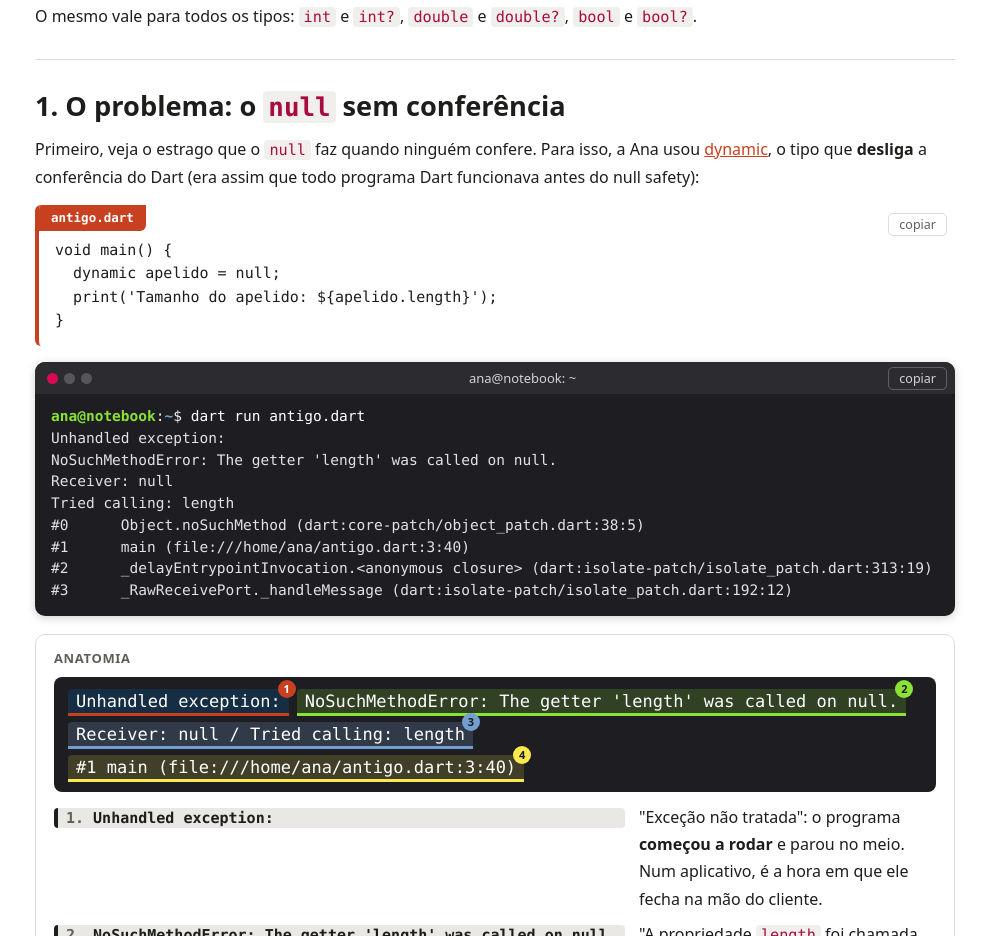
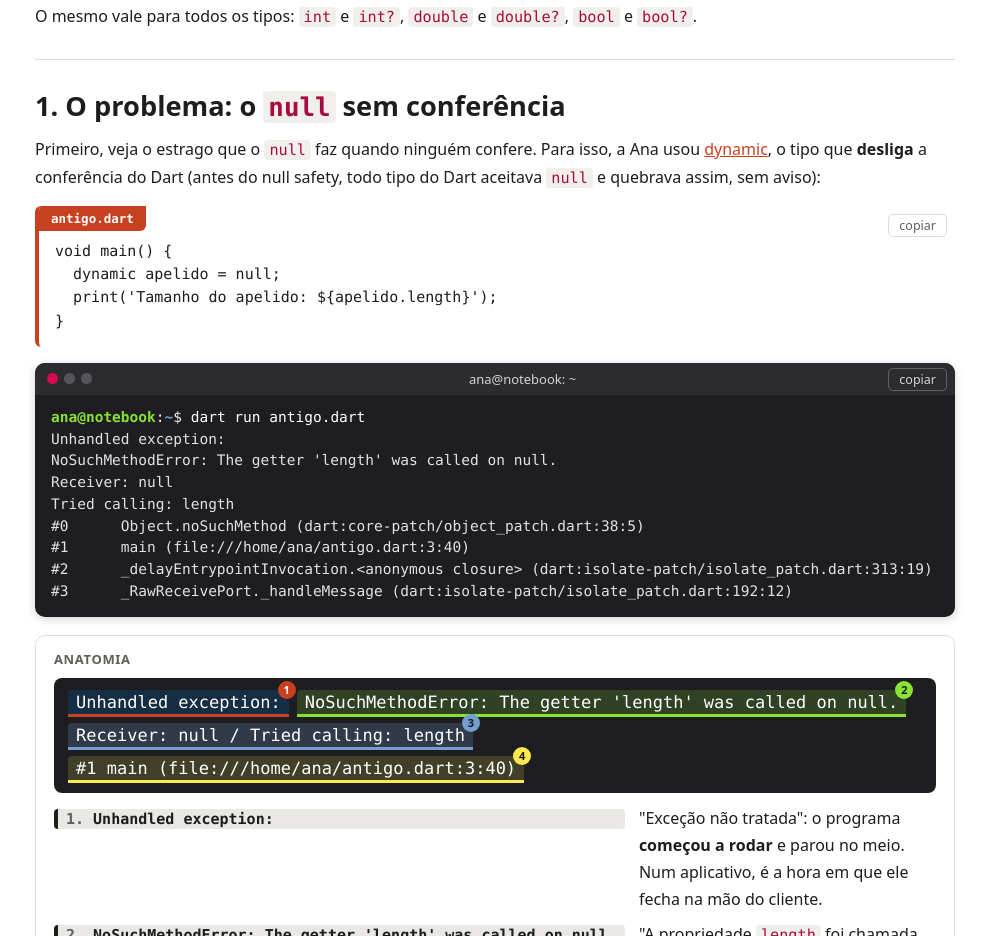
Before and after one commit to Wallysondevs/guia-dart, a plain HTML site: page null-safety.html in a window 1280 px wide. Shown: the part 1218-2154 px from the top of the page, without its empty margins (255-1244 px from the left). Drawn offline with Linux system fonts and the light colour scheme.

Commit message:
revisão: null-safety, frase sobre o null antes do null safety

```diff
--- a/null-safety.html
+++ b/null-safety.html
@@ -52,7 +52,7 @@
 <hr>
 
 <h2>1. O problema: o <code>null</code> sem conferência</h2>
-<p>Primeiro, veja o estrago que o <code>null</code> faz quando ninguém confere. Para isso, a Ana usou <a href="dynamic-object.html">dynamic</a>, o tipo que <strong>desliga</strong> a conferência do Dart (era assim que todo programa Dart funcionava antes do null safety):</p>
+<p>Primeiro, veja o estrago que o <code>null</code> faz quando ninguém confere. Para isso, a Ana usou <a href="dynamic-object.html">dynamic</a>, o tipo que <strong>desliga</strong> a conferência do Dart (antes do null safety, todo tipo do Dart aceitava <code>null</code> e quebrava assim, sem aviso):</p>
 
 <pre class="file" data-file="antigo.dart">void main() {
   dynamic apelido = null;
```
